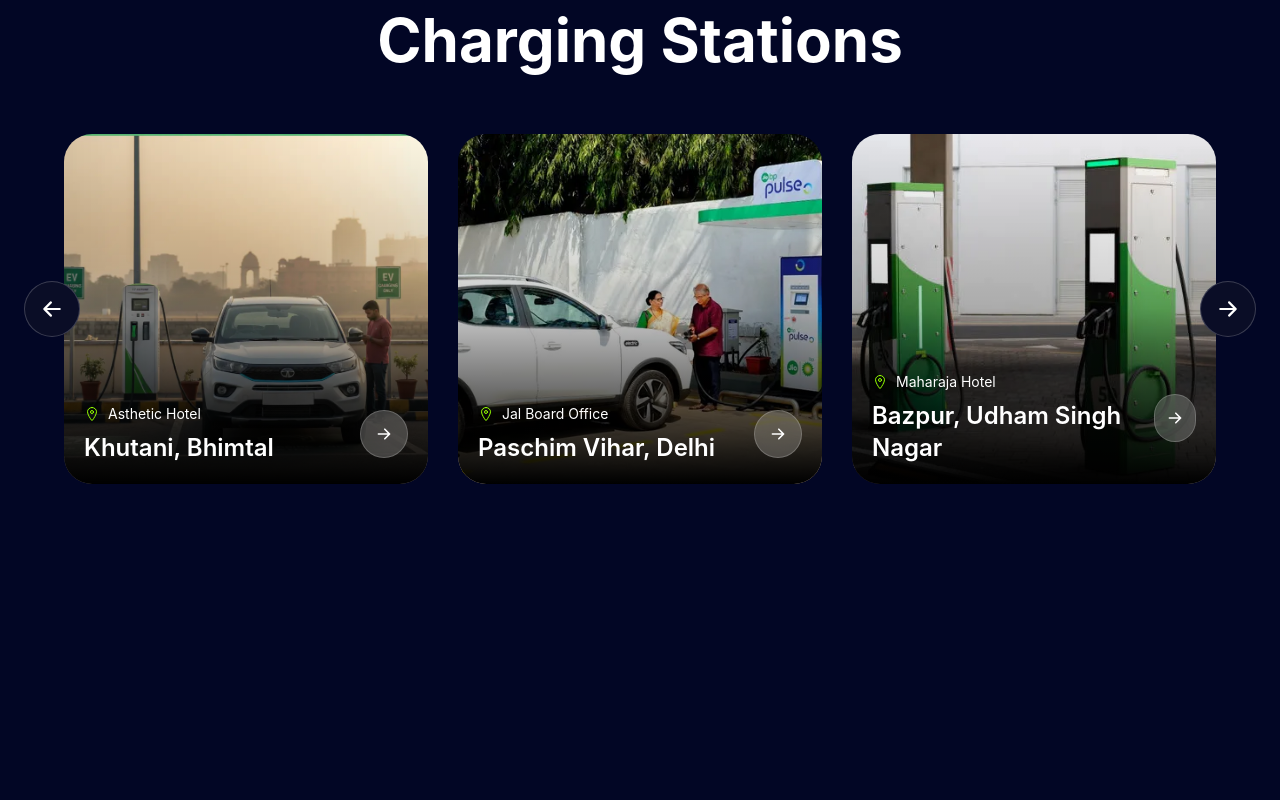
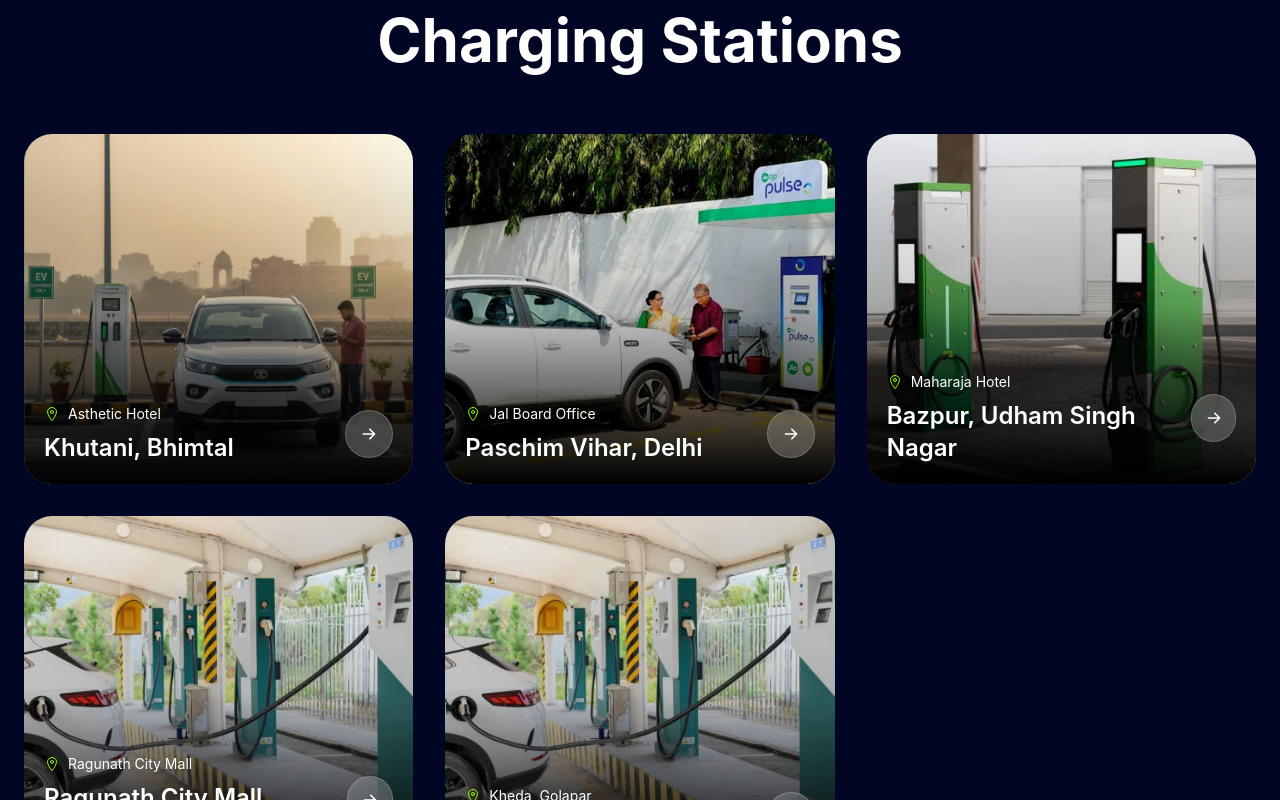
Before and after one commit to VKBRAWLER/uphillecharge, a React (Vite) app: page / in a window 1280 px wide. Shown: the part 3000-3800 px from the top of the page. Built offline with nearby package versions, Linux system fonts and the light colour scheme.

Commit message:
created separate locations page

```diff
--- a/package.json
+++ b/package.json
@@ -12,9 +12,11 @@
   "dependencies": {
     "@tailwindcss/vite": "^4.3.0",
     "framer-motion": "^12.40.0",
+    "lucide-react": "^1.17.0",
     "react": "^19.2.6",
     "react-dom": "^19.2.6",
     "react-icons": "^5.6.0",
+    "react-router-dom": "^7.17.0",
     "swiper": "^12.2.0",
     "tailwindcss": "^4.3.0"
   },
--- a/src/App.jsx
+++ b/src/App.jsx
@@ -1,7 +1,16 @@
-import React from 'react'
-import Home from './pages/Home';
-export default function App() {
+import { BrowserRouter, Routes, Route } from "react-router-dom";
+import Home from "./pages/Home";
+import Place from "./pages/Places";
+
+function App() {
   return (
-    <Home />
+    <BrowserRouter>
+      <Routes>
+        <Route path="/" element={<Home />} />
+        <Route path="/place/:id" element={<Place />} />
+      </Routes>
+    </BrowserRouter>
   );
 }
+
+export default App;
--- a/src/components/LocationCard.jsx
+++ b/src/components/LocationCard.jsx
@@ -1,36 +1,31 @@
 import { motion } from "framer-motion";
 import { IoLocationOutline } from "react-icons/io5";
 import { HiArrowRight } from "react-icons/hi";
+import { useNavigate } from "react-router-dom";
 
-const LocationCard = ({ image, city, place }) => {
+const LocationCard = ({ id, image, city, place }) => {
+  const navigate = useNavigate();
+
   return (
     <motion.div
       whileHover={{ y: -10 }}
       transition={{ duration: 0.4 }}
+      onClick={() => navigate(`/place/${id}`)}
       className="group relative overflow-hidden rounded-[28px] cursor-pointer"
     >
-      {/* Image */}
-
       <img
         src={image}
         alt={city}
         className="h-[350px] w-full object-cover transition-all duration-700 group-hover:scale-110"
       />
 
-      {/* Overlay */}
-
       <div className="absolute inset-0 bg-gradient-to-t from-black via-black/20 to-transparent" />
 
-      {/* Content */}
-
       <div className="absolute bottom-5 left-5 right-5 flex items-center justify-between">
-
         <div>
           <div className="flex items-center gap-2 text-[#95FF00] mb-2">
             <IoLocationOutline />
-            <span className="text-white text-sm">
-              {place}
-            </span>
+            <span className="text-white text-sm">{place}</span>
           </div>
 
           <h3 className="text-white text-2xl font-semibold">
@@ -41,7 +36,6 @@ const LocationCard = ({ image, city, place }) => {
         <button className="w-12 h-12 rounded-full bg-white/20 backdrop-blur-lg border border-white/20 text-white flex items-center justify-center group-hover:bg-[#95FF00] group-hover:text-black transition-all duration-300">
           <HiArrowRight />
         </button>
-
       </div>
     </motion.div>
   );
--- a/src/components/Locations.jsx
+++ b/src/components/Locations.jsx
@@ -1,33 +1,18 @@
-import { Swiper, SwiperSlide } from "swiper/react";
-import { Navigation } from "swiper/modules";
 import { motion } from "framer-motion";
-
-import "swiper/css";
-import "swiper/css/navigation";
-
-import { HiArrowLeft, HiArrowRight } from "react-icons/hi";
-
 import LocationCard from "./LocationCard";
 import { locationData } from "../data/locationData";
 
 const Locations = () => {
-  const showNavigation = locationData.length > 3;
-
   return (
     <section
       id="locations"
-      className="bg-[#020625] py-28 overflow-hidden"
+      className="bg-[#020625] py-28"
     >
       <div className="max-w-7xl mx-auto px-6">
 
-        {/* Heading */}
-
         <motion.div
           initial={{ opacity: 0, y: 40 }}
-          whileInView={{
-            opacity: 1,
-            y: 0,
-          }}
+          whileInView={{ opacity: 1, y: 0 }}
           viewport={{ once: true }}
           className="text-center mb-16"
         >
@@ -40,113 +25,18 @@ const Locations = () => {
           </h2>
         </motion.div>
 
-        {/* Slider Container */}
-
-        <div className="relative px-10">
-
-          {/* Left Arrow */}
-
-          {showNavigation && (
-            <button
-              className="
-              locations-prev
-              absolute
-              left-0
-              top-1/2
-              -translate-y-1/2
-              z-20
-              w-14
-              h-14
-              rounded-full
-              bg-[#0A0D26]
-              border
-              border-white/20
-              text-white
-              flex
-              items-center
-              justify-center
-              hover:bg-[#95FF00]
-              hover:text-black
-              transition-all
-              duration-300
-            "
-            >
-              <HiArrowLeft size={22} />
-            </button>
-          )}
-
-          {/* Right Arrow */}
-
-          {showNavigation && (
-            <button
-              className="
-              locations-next
-              absolute
-              right-0
-              top-1/2
-              -translate-y-1/2
-              z-20
-              w-14
-              h-14
-              rounded-full
-              bg-[#0A0D26]
-              border
-              border-white/20
-              text-white
-              flex
-              items-center
-              justify-center
-              hover:bg-[#95FF00]
-              hover:text-black
-              transition-all
-              duration-300
-            "
-            >
-              <HiArrowRight size={22} />
-            </button>
-          )}
-
-          {/* Swiper */}
-
-          <Swiper
-            modules={[Navigation]}
-            navigation={
-              showNavigation
-                ? {
-                    prevEl: ".locations-prev",
-                    nextEl: ".locations-next",
-                  }
-                : false
-            }
-            spaceBetween={30}
-            slidesPerView={3}
-            speed={800}
-            breakpoints={{
-              0: {
-                slidesPerView: 1,
-              },
-
-              768: {
-                slidesPerView: 2,
-              },
-
-              1200: {
-                slidesPerView: 3,
-              },
-            }}
-          >
+        <div className="grid grid-cols-1 md:grid-cols-2 lg:grid-cols-3 gap-8">
           {locationData.map((location) => (
-              <SwiperSlide key={location.id}>
             <LocationCard
+              key={location.id}
+              id={location.id}
               image={location.image}
               city={location.city}
               place={location.place}
             />
-              </SwiperSlide>
           ))}
-          </Swiper>
+        </div>
 
-        </div>
       </div>
     </section>
   );
--- a/src/data/locationData.js
+++ b/src/data/locationData.js
@@ -4,13 +4,27 @@ export const locationData = [
     city: "Khutani, Bhimtal",
     place: "Asthetic Hotel",
     image: "/bh1.png",
+    description:
+      "EV charging station located at Asthetic Hotel, Khutani. Ideal stop for travelers visiting Bhimtal and nearby hill destinations.",
+    chargers: 4,
+    chargingSpeed: "60 kW",
+    parking: "Available",
+    openHours: "24 Hours",
+    contact: "+91 9876543210",
   },
 
   {
+    id: 2,
     city: "Paschim Vihar, Delhi",
-    place:"Jal Board Office",
-    id: 2,
+    place: "Jal Board Office",
     image: "/bh2.png",
+    description:
+      "Fast EV charging facility located near Jal Board Office in Paschim Vihar with easy road access.",
+    chargers: 6,
+    chargingSpeed: "120 kW",
+    parking: "Available",
+    openHours: "24 Hours",
+    contact: "+91 9876543211",
   },
 
   {
@@ -18,17 +32,40 @@ export const locationData = [
     city: "Bazpur, Udham Singh Nagar",
     place: "Maharaja Hotel",
     image: "/bh3.png",
+    description:
+      "Convenient EV charging station situated at Maharaja Hotel, suitable for long-distance travelers.",
+    chargers: 5,
+    chargingSpeed: "90 kW",
+    parking: "Available",
+    openHours: "24 Hours",
+    contact: "+91 9876543212",
   },
+
   {
     id: 4,
     city: "Ragunath City Mall, Almora",
     place: "Ragunath City Mall",
     image: "/al1.png",
+    description:
+      "Public EV charging station located inside Ragunath City Mall parking area.",
+    chargers: 8,
+    chargingSpeed: "150 kW",
+    parking: "Available",
+    openHours: "9 AM - 10 PM",
+    contact: "+91 9876543213",
   },
+
   {
     id: 5,
     city: "Kamal Vintage",
     place: "Kheda, Golapar",
     image: "/al1.png",
+    description:
+      "Modern charging facility at Kamal Vintage with comfortable waiting area.",
+    chargers: 4,
+    chargingSpeed: "80 kW",
+    parking: "Available",
+    openHours: "24 Hours",
+    contact: "+91 9876543214",
   },
 ];
--- /dev/null
+++ b/src/pages/Places.jsx
@@ -0,0 +1,115 @@
+import { useParams } from "react-router-dom";
+import { locationData } from "../data/locationData";
+
+const Place = () => {
+  const { id } = useParams();
+
+  const place = locationData.find(
+    (item) => item.id === Number(id)
+  );
+
+  if (!place) {
+    return (
+      <div className="min-h-screen flex items-center justify-center bg-[#020625] text-white">
+        <div className="text-center">
+          <p className="text-gray-400">Place Not Found</p>
+        </div>
+      </div>
+    );
+  }
+
+  return (
+    <section className="bg-[#020625] min-h-screen text-white">
+
+      {/* Hero Image */}
+      <div className="h-[500px] relative">
+        <img
+          src={place.image}
+          alt={place.city}
+          className="w-full h-full object-cover"
+        />
+
+        <div className="absolute inset-0 bg-black/50 flex items-center justify-center">
+          <div className="text-center">
+            <h1 className="text-6xl font-bold mb-4">
+              {place.city}
+            </h1>
+
+            <p className="text-xl text-gray-200">
+              {place.place}
+            </p>
+          </div>
+        </div>
+      </div>
+
+      {/* Details */}
+      <div className="max-w-7xl mx-auto px-6 py-16">
+
+        <h2 className="text-4xl font-bold mb-4">
+          Station Details
+        </h2>
+
+        <div className="w-20 h-1 bg-[#95FF00] mb-8 rounded-full" />
+
+        <p className="text-gray-300 text-lg mb-12 leading-relaxed">
+          {place.description}
+        </p>
+
+        <div className="grid md:grid-cols-2 lg:grid-cols-4 gap-6">
+
+          <div className="bg-[#0A0D26] p-6 rounded-2xl border border-white/5 hover:border-[#95FF00]/30 transition-all duration-300 hover:scale-105">
+            <h3 className="text-[#95FF00] text-sm uppercase tracking-wide mb-2">Chargers</h3>
+            <p className="text-3xl font-bold">
+              {place.chargers}
+            </p>
+          </div>
+
+          <div className="bg-[#0A0D26] p-6 rounded-2xl border border-white/5 hover:border-[#95FF00]/30 transition-all duration-300 hover:scale-105">
+            <h3 className="text-[#95FF00] text-sm uppercase tracking-wide mb-2">Speed</h3>
+            <p className="text-3xl font-bold">
+              {place.chargingSpeed}
+            </p>
+          </div>
+
+          <div className="bg-[#0A0D26] p-6 rounded-2xl border border-white/5 hover:border-[#95FF00]/30 transition-all duration-300 hover:scale-105">
+            <h3 className="text-[#95FF00] text-sm uppercase tracking-wide mb-2">Parking</h3>
+            <p className="text-3xl font-bold">
+              {place.parking}
+            </p>
+          </div>
+
+          <div className="bg-[#0A0D26] p-6 rounded-2xl border border-white/5 hover:border-[#95FF00]/30 transition-all duration-300 hover:scale-105">
+            <h3 className="text-[#95FF00] text-sm uppercase tracking-wide mb-2">Open</h3>
+            <p className="text-3xl font-bold">
+              {place.openHours}
+            </p>
+          </div>
+
+        </div>
+
+        {/* Contact */}
+        <div className="mt-12 bg-[#0A0D26] p-8 rounded-2xl border border-white/5">
+          <h3 className="text-2xl font-bold mb-4">
+            Contact Information
+          </h3>
+
+          <p className="text-gray-300">
+            Phone: <span className="text-white">{place.contact}</span>
+          </p>
+
+          <a
+            href={place.map}
+            target="_blank"
+            rel="noreferrer"
+            className="inline-block mt-6 bg-[#95FF00] text-black px-6 py-3 rounded-full font-semibold hover:bg-[#7fd000] transition-colors duration-300"
+          >
+            View on Map →
+          </a>
+        </div>
+
+      </div>
+    </section>
+  );
+};
+
+export default Place;
```
Also changed, not shown: 1 other file (tests, documents, lock files or other folders). Lines whose indentation alone changed are shown as unchanged.
